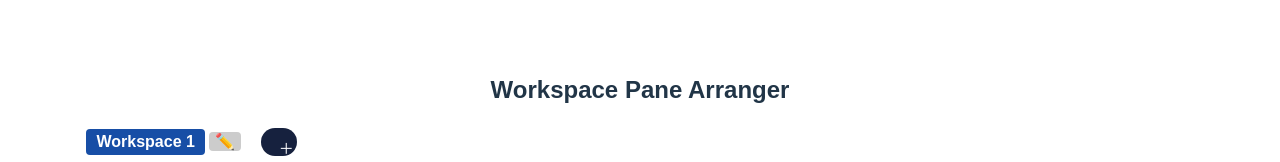
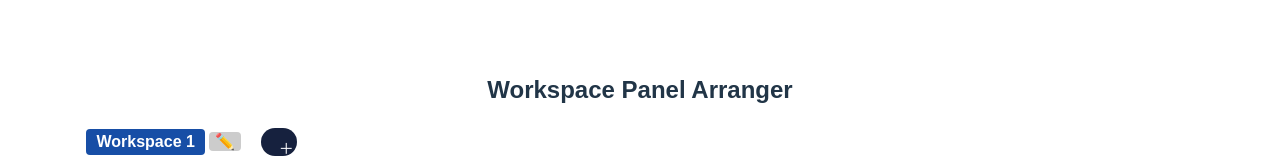
Before and after one commit to AtharvMitt/panel-arrangerr, a React (Vite) app: page / in a window 1280 px wide. Shown: the top 162 px of the page. Built offline with nearby package versions, Linux system fonts and the light colour scheme.

Commit message:
Fix typo in component header

```diff
--- a/src/WorkspacePanelArranger.jsx
+++ b/src/WorkspacePanelArranger.jsx
@@ -181,7 +181,7 @@ export default function WorkspacePanelArranger() {
   // UI
   return (
     <div style={{ padding: 20, fontFamily: "Arial, sans-serif" }}>
-      <h2>Workspace Pane Arranger</h2>
+      <h2>Workspace Panel Arranger</h2>
 
       {/* Workspace Tabs */}
       <div style={{ display: "flex", alignItems: "center", gap: 6, marginBottom: 12 }}>
```
